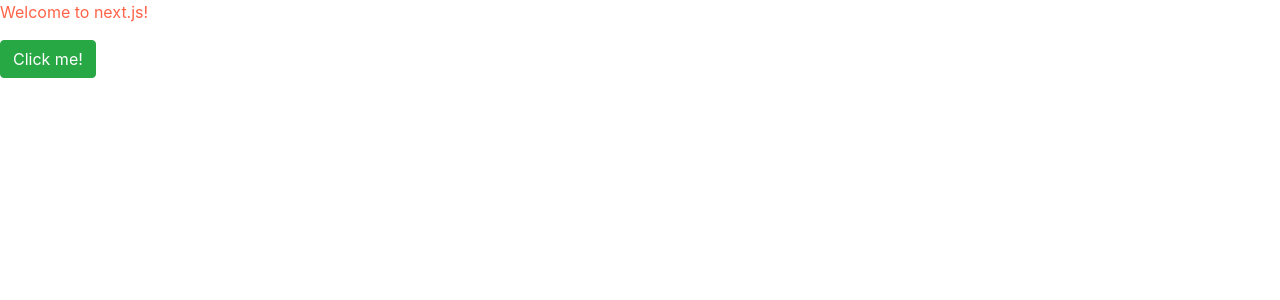
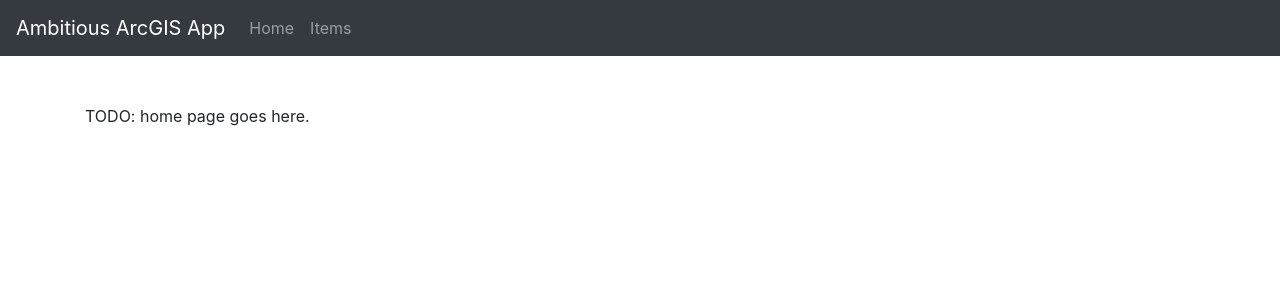
Before and after one commit to tomwayson/next-arcgis-app, a Next.js app: page / in a window 1280 px wide. Shown: the top 300 px of the page. Built offline with nearby package versions, Linux system fonts and the light colour scheme.

Commit message:
added items page & custom app w/ layout & bootstrap nav

```diff
--- /dev/null
+++ b/app.css
@@ -0,0 +1,4 @@
+/* global styles */
+body {
+  padding-top: 3.5rem;
+}
--- /dev/null
+++ b/components/AppNav.js
@@ -0,0 +1,54 @@
+import React from 'react'
+import Link from 'next/link'
+import {
+  Collapse,
+  Navbar,
+  NavbarToggler,
+  NavbarBrand,
+  Nav,
+  NavItem
+} from 'reactstrap';
+
+class AppNav extends React.Component {
+  constructor(props) {
+    super(props);
+    this.state = {
+      isOpen: false
+    };
+  }
+  toggle = () => {
+    this.setState({
+      isOpen: !this.state.isOpen
+    });
+  };
+  render() {
+    const { userMenu } = this.props;
+    // TODO: show active link based on the current route
+    // see: https://github.com/zeit/next.js/#using-a-higher-order-component
+    return (
+      <Navbar color="dark" dark expand="md" fixed="top">
+        <NavbarBrand href="#">Ambitious ArcGIS App</NavbarBrand>
+        <NavbarToggler onClick={this.toggle} />
+        <Collapse isOpen={this.state.isOpen} navbar>
+          <Nav navbar>
+            <NavItem>
+              <Link href="/">
+                <a className="nav-link">Home</a>
+              </Link>
+            </NavItem>
+            <NavItem>
+              <Link href="/items">
+                <a className="nav-link">Items</a>
+              </Link>
+            </NavItem>
+          </Nav>
+          <Nav navbar className="ml-auto">
+            {userMenu}
+          </Nav>
+        </Collapse>
+      </Navbar>
+    );
+  }
+}
+
+export default AppNav;
--- a/index.css
+++ /dev/null
@@ -1,3 +0,0 @@
-div {
-  color: tomato;
-}
--- /dev/null
+++ b/pages/_app.js
@@ -0,0 +1,29 @@
+import React from 'react'
+import App, {Container} from 'next/app'
+import 'bootstrap/dist/css/bootstrap.css'
+import "../app.css"
+import AppNav from '../components/AppNav'
+
+function AppLayout({children}) {
+  return (
+    <>
+      <AppNav />
+      <div className="container mt-5">
+        {children}
+      </div>
+    </>
+  )
+}
+
+export default class NextArcGISApp extends App {
+  render () {
+    // get the component and props for the current page
+    const {Component, pageProps} = this.props
+    // render the page w/in the next.js container and app layout
+    return <Container>
+      <AppLayout>
+        <Component {...pageProps} />
+      </AppLayout>
+    </Container>
+  }
+}
--- a/pages/index.js
+++ b/pages/index.js
@@ -1,5 +1 @@
-import 'bootstrap/dist/css/bootstrap.css'
-import "../index.css"
-import { Button } from 'reactstrap';
-
-export default () => <div><p>Welcome to next.js!</p><Button color="success">Click me!</Button></div>
+export default () => <div>TODO: home page goes here.</div>
--- /dev/null
+++ b/pages/items.js
@@ -0,0 +1 @@
+export default () => <p>TODO: show items</p>
```
